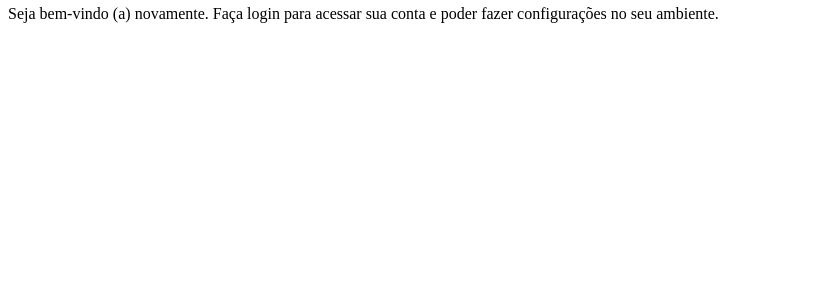
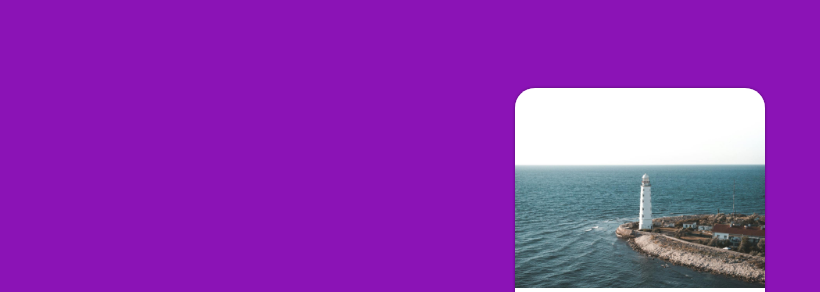
Before and after one commit to var-luan/projeto-login, a plain HTML site: page index.html in a window 1280 px wide. Shown: the part 62-354 px from the top of the page, without its empty margins (0-820 px from the left). Drawn offline with Linux system fonts and the light colour scheme.

Commit message:
inserindo alguns estilos a tela de login

```diff
--- a/estilos/style.css
+++ b/estilos/style.css
@@ -3,5 +3,51 @@
 /*
 Paleta de cores
 Verde
-Lilás
+Lilás: #8b13b6
 */
+
+* {
+    font-family: system-ui, -apple-system, BlinkMacSystemFont, 'Segoe UI', Roboto, Oxygen, Ubuntu, Cantarell, 'Open Sans', 'Helvetica Neue', sans-serif;
+    padding: 0px;
+    margin: 0px;
+    box-sizing: border-box;
+}
+
+body, html {
+    background-color: #8b13b6;
+    height: 100vh;
+    width: 100vw;
+}
+
+main {
+    position: relative;
+    height: 100vh;
+    width: 100vw;
+}
+
+section#login {
+    position: absolute;
+    top: 50%;
+    left: 50%;
+    transform: translate(-50%, -50%);
+    overflow: hidden;
+
+    background-color: white;
+    width: 250px;
+    height: 500px;
+    border-radius: 20px;
+    box-shadow: 0px 0px 3px rgba(0, 0, 0, 0.452);
+}
+
+section#login > div#imagem {
+    display: block;
+    background: #8b13b6 url(../imagens/img-farol.jpg) no-repeat;
+    background-size: cover;
+    background-position: left;
+    height: 200px;
+}
+
+section#login > div#formulario {
+    display: block;
+    padding: 10px;
+}
```
Also changed, not shown: index.html (+1 -1 lines).
